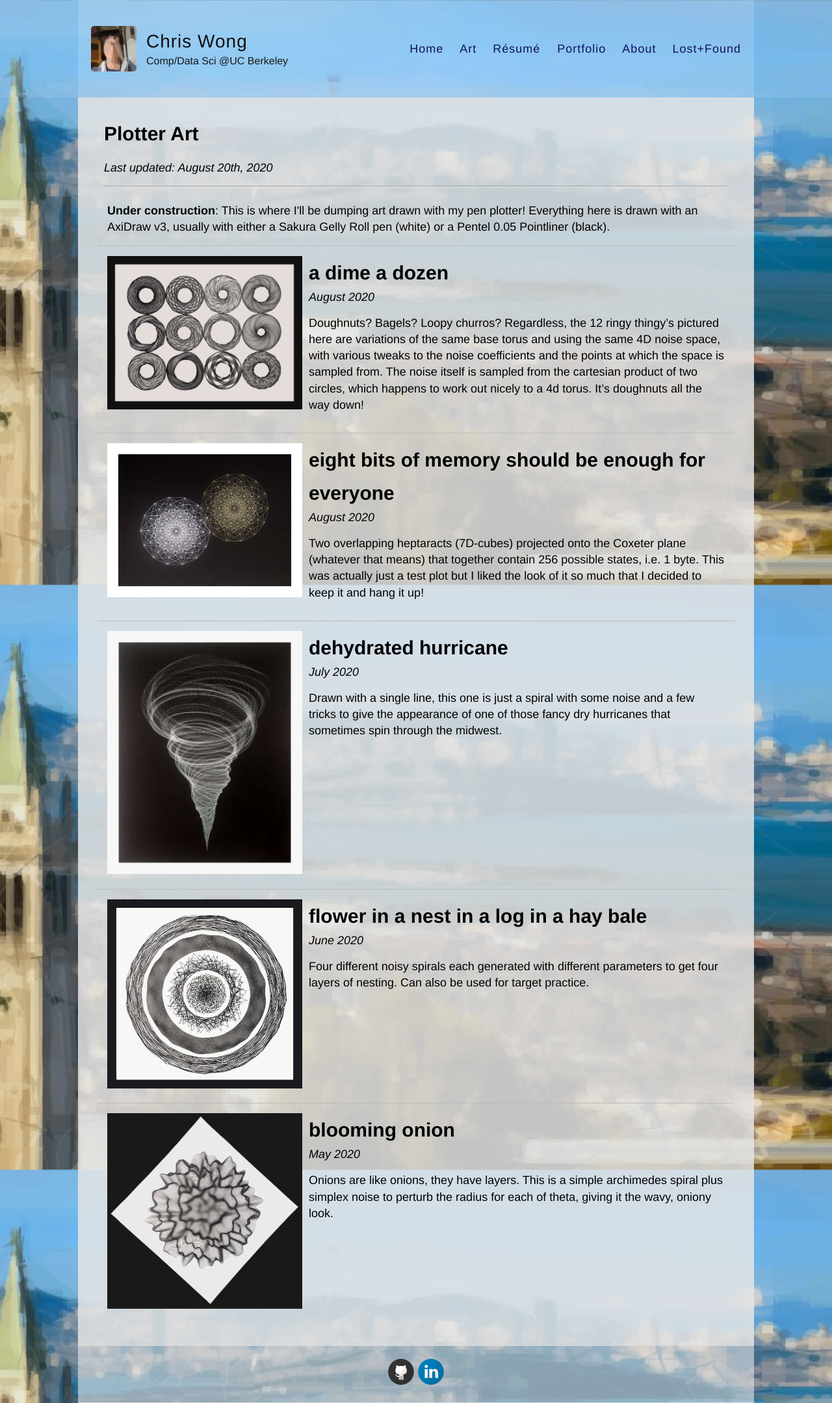
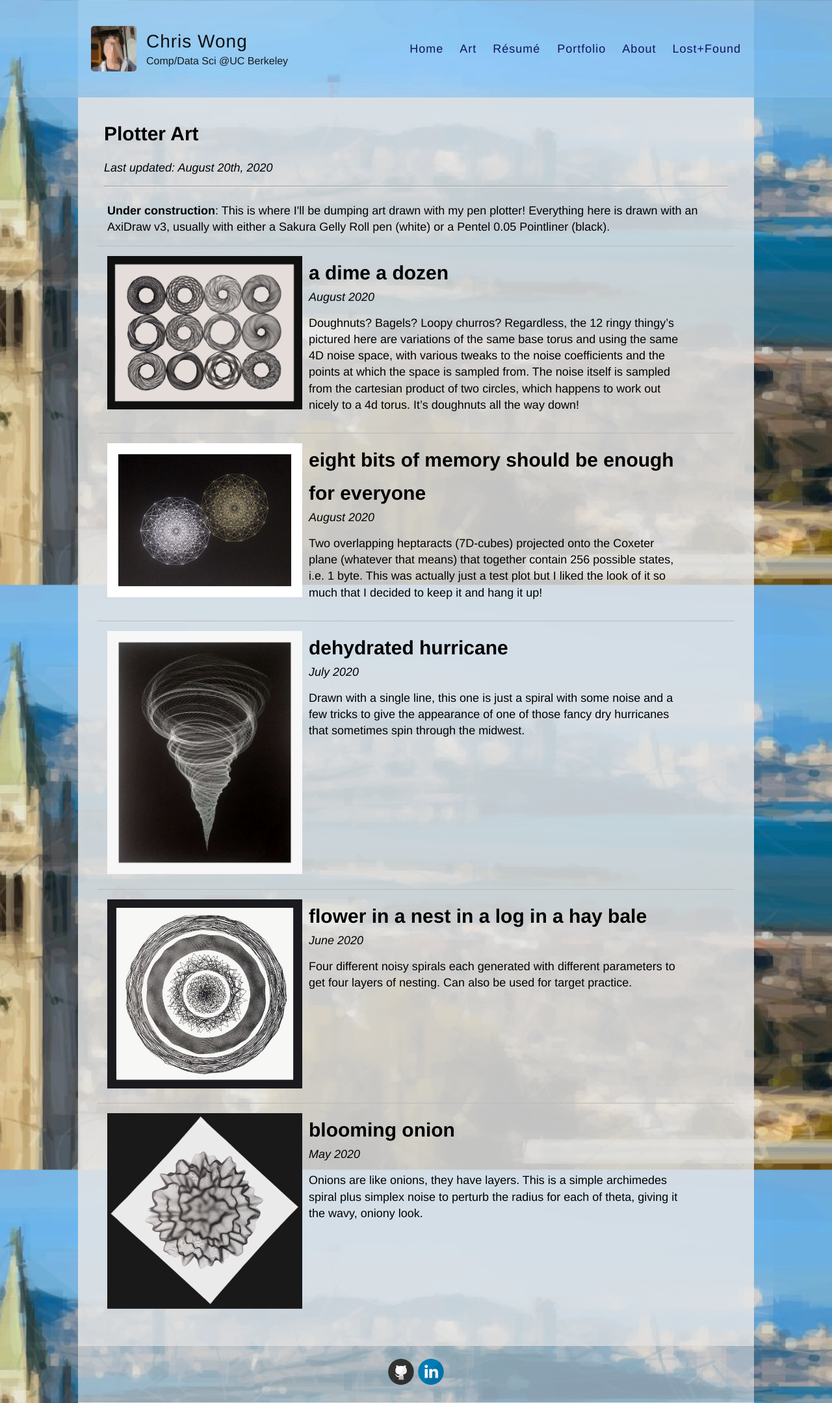
Before and after one commit to ckw017/ckw017.github.io, a Jekyll site: the page built from art.md, in a window 1280 px wide. Shown: the whole page at 65% size. Built offline with Jekyll 4.4.1, drawn with Linux system fonts in a browser that asks for light colours.

Commit message:
Fix art display on skinny screens

```diff
--- a/art.md
+++ b/art.md
@@ -16,11 +16,11 @@
 </div>
 {% for plot in site.plots reversed %}
 <article class="post">
-    <div class="flex-container">
+    <div class="flex-container" style="flex-wrap: wrap">
         <a href="{{ site.baseurl }}{{ plot.img }}">
         <img src="{{ site.baseurl }}{{ plot.img }}" style="max-width:300px;">
         </a>
-        <div class="text-preview">
+        <div class="text-preview" style="width: 60%">
         <h1><a href="{{ site.baseurl }}{{ plot.img }}">{{ plot.title }}</a></h1>
         <i>{{plot.date | date: "%B %Y" }}</i>
             <div class="entry">
```
Also changed, not shown: 2 other files.
